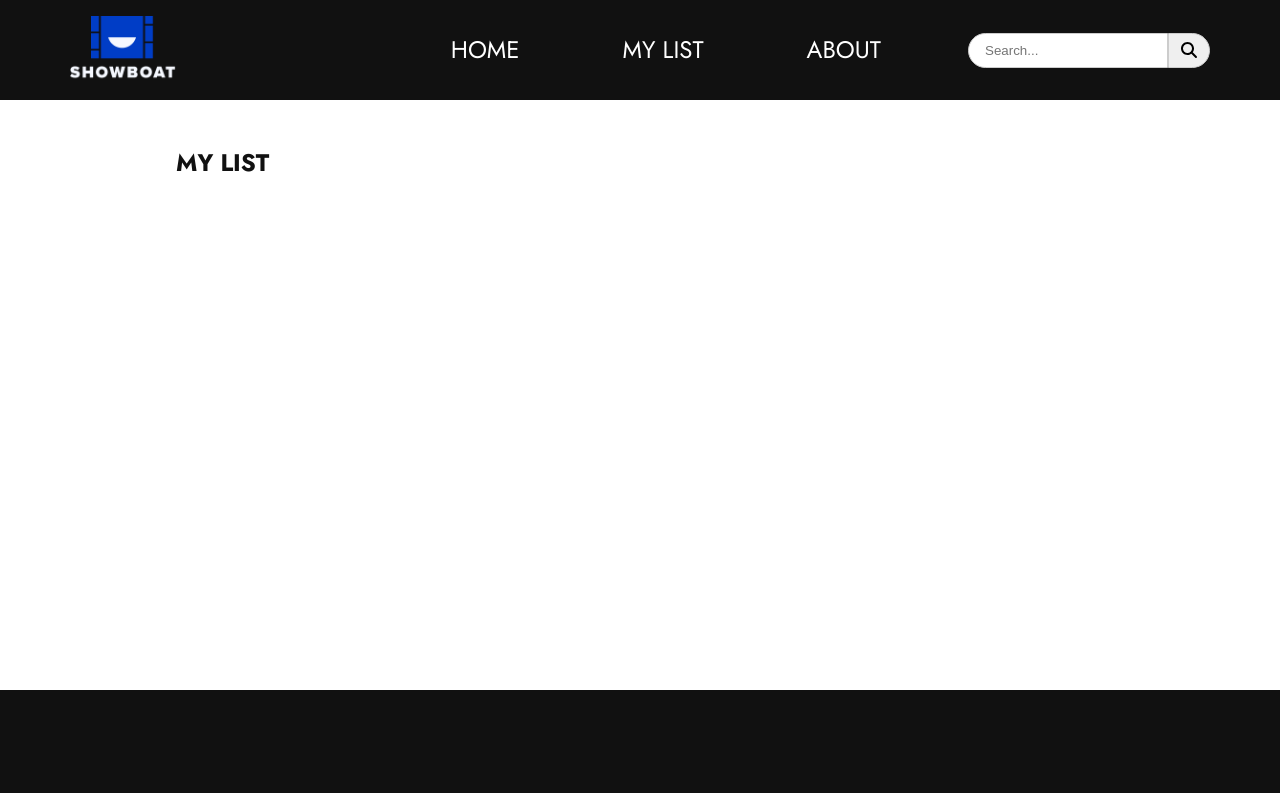
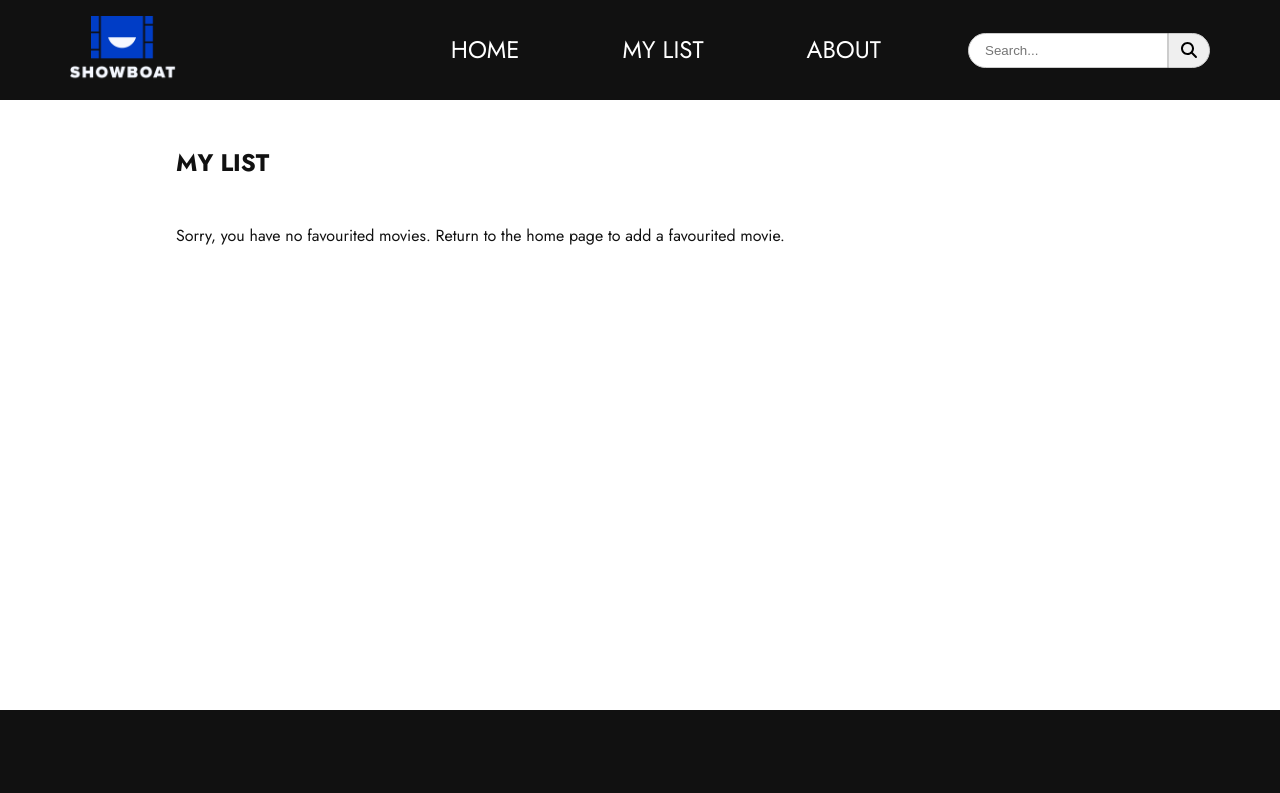
Before and after one commit to allankchow/showboat, a React (Vite) app: page /my-list in a window 1280 px wide. Shown: the top 793 px of the page. Built offline with nearby package versions, Linux system fonts and the light colour scheme.

Commit message:
Update removal of saved movies to real-time

```diff
--- a/src/pages/MyListPage.jsx
+++ b/src/pages/MyListPage.jsx
@@ -1,27 +1,37 @@
 import { useEffect, useState } from "react";
+import { useSelector } from 'react-redux';
 import { appTitle } from "../globals/globalVariables";
 import MovieItem from "../components/MovieItem";
 
 const MyListPage = () => {
-    const [myList, setMyList] = useState([]);
+    // Get myList movies from state
+    const myList = useSelector((state) => state.myList.items);
+
+    // Set local state with the list from state
+    const [myLocalList, setMyLocalList] = useState(myList);
+
+    // Update local state when state changes
+    useEffect(() => {
+        setMyLocalList(myList); // Update local state with myList from state
+    }, [myList]); // Listen for changes in myList from state
 
     useEffect(() => {
         document.title = `${appTitle} - My List`;
-        const storedList = JSON.parse(localStorage.getItem("myList"));
-        if (storedList) {
-            setMyList(storedList);
-        }
     }, []);
 
     return (
         <main>
             <div className="my-list">
                 <h2>MY LIST</h2>
-                <div className="movie-list">
-                    {myList.map(movie => (
-                        <MovieItem key={movie.id} movie={movie} isInMyList={true}/>
-                    ))}
-                </div>
+                {myLocalList.length === 0 ? (
+                    <p>Sorry, you have no favourited movies. Return to the home page to add a favourited movie.</p>
+                ) : (
+                    <div className="movie-list">
+                        {myLocalList.map(movie => (
+                            <MovieItem key={movie.id} movie={movie} isInMyList={true}/>
+                        ))}
+                    </div>
+                )}
             </div>
         </main>
     )
--- a/src/scss/components/_myListPage.scss
+++ b/src/scss/components/_myListPage.scss
@@ -29,7 +29,6 @@
     }
 }
 
-
 // -----------------------------------------------------------------------
 // Desktop Styling
 // -----------------------------------------------------------------------
@@ -37,5 +36,4 @@
     .my-list {
         width: 928px;
     }
-
 }
```
